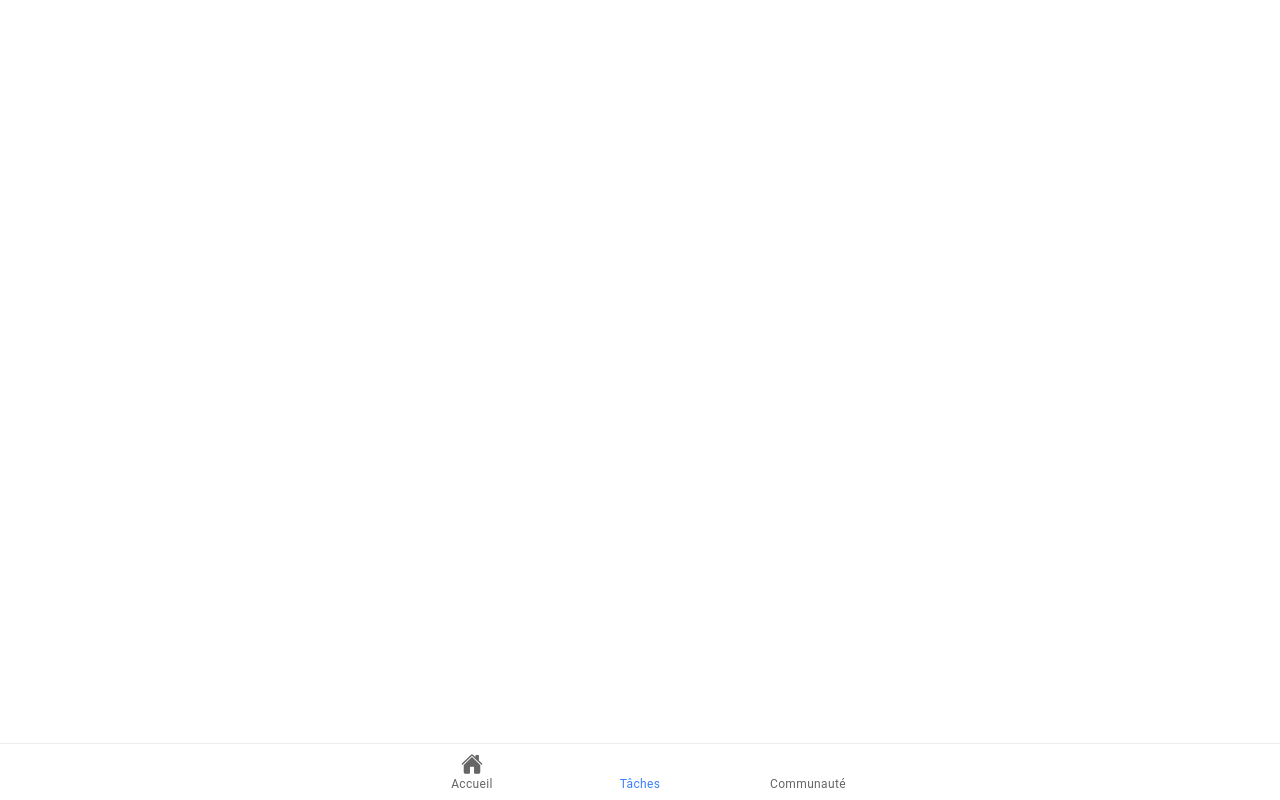
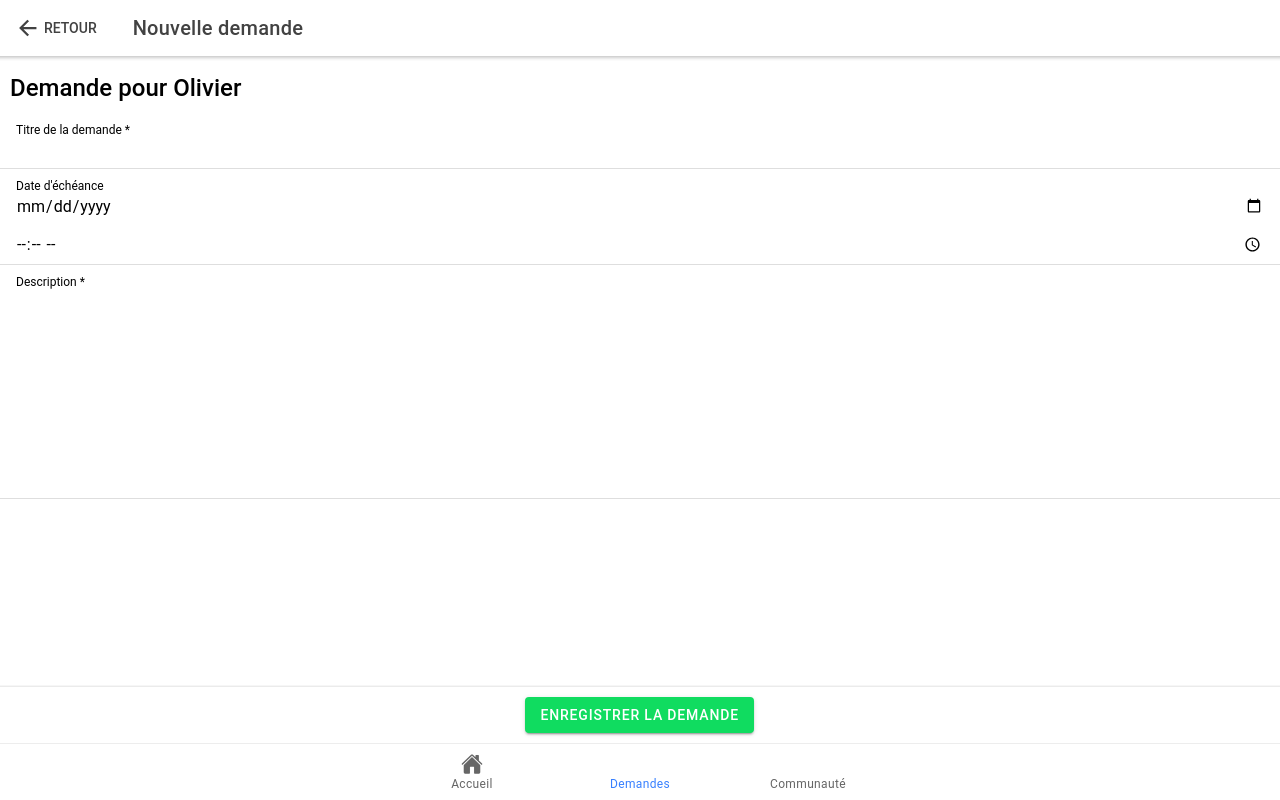
Before and after one commit to SocialGouv/maraudes-app, a React (Create React App) app: page /tasks/create/1 in a window 1280 px wide. Built offline with nearby package versions, Linux system fonts and the light colour scheme; the HTML template or start-up script is replaced by a standard one.

Commit message:
add create task form

```diff
--- a/src/App.tsx
+++ b/src/App.tsx
@@ -13,6 +13,8 @@ import { IonReactRouter } from "@ionic/react-router";
 import { clock, contact, helpBuoy, home } from "ionicons/icons";
 import Tasks from "./pages/Tasks";
 import Task from "./pages/Task";
+import CreateTask from "./pages/CreateTask";
+import InitTask from "./pages/InitTask";
 import Home from "./pages/Home";
 import Community from "./pages/Community";
 
@@ -41,6 +43,8 @@ const App: React.FC = () => (
       <IonTabs>
         <IonRouterOutlet>
           <Route path="/tasks" component={Tasks} exact={true} />
+          <Route path="/tasks/create/:id" component={InitTask} exact={true} />
+          <Route path="/tasks/create" component={CreateTask} exact={true} />
           <Route path="/tasks/:id" component={Task} exact={true} />
           <Route path="/community" component={Community} exact={true} />
           <Route path="/home" component={Home} exact={true} />
@@ -53,7 +57,7 @@ const App: React.FC = () => (
           </IonTabButton>
           <IonTabButton tab="tasks" href="/tasks">
             <IonIcon icon={clock} />
-            <IonLabel>Tâches</IonLabel>
+            <IonLabel>Demandes</IonLabel>
           </IonTabButton>
           <IonTabButton tab="community" href="/community">
             <IonIcon icon={contact} />
--- /dev/null
+++ b/src/pages/CreateTask.tsx
@@ -0,0 +1,111 @@
+/*
+title
+people
+geo
+dueDate
+
+*/
+
+import React from "react";
+import {
+  IonList,
+  IonText,
+  IonItem,
+  IonLabel,
+  IonInput,
+  IonToggle,
+  IonRadio,
+  IonCheckbox,
+  IonItemSliding,
+  IonItemOption,
+  IonItemOptions,
+  IonListHeader,
+  IonContent,
+  IonAvatar,
+  IonFooter,
+  IonHeader,
+  IonIcon,
+  IonButton,
+  IonToolbar,
+  IonTitle,
+  IonButtons,
+  IonBackButton,
+  IonPage,
+  IonCard,
+  IonCardHeader,
+  IonCardSubtitle,
+  IonCardTitle,
+  IonCardContent,
+  IonChip,
+  IonTextarea,
+  IonRow
+} from "@ionic/react";
+import { useHistory } from "react-router";
+import formatDistanceToNow from "date-fns/formatDistanceToNow";
+import format from "date-fns/format";
+import { fr } from "date-fns/locale";
+import { calendar, pin, stopwatch, person } from "ionicons/icons";
+
+import comments from "../comments.json";
+import community from "../community.json";
+
+type PeoplePickerProps = {
+  onClick: Function;
+};
+
+const PeoplePicker = ({ onClick }: PeoplePickerProps) => (
+  <div>
+    {community.map(entry => (
+      <IonItem key={entry.id} detail button onClick={() => onClick(entry)}>
+        <IonAvatar slot="start" style={{ background: "#3880ff" }} />
+        <IonLabel>
+          <h2>{entry.title}</h2>
+        </IonLabel>
+      </IonItem>
+    ))}
+  </div>
+);
+
+type Person = {
+  id: number;
+};
+
+const Task: React.FC = () => {
+  const history = useHistory();
+  const addPerson = () => {
+    const name = prompt("Nom de la personne ?", "");
+    if (name) {
+      alert("Create person " + name);
+      // todo : create person and history.replace(`/tasks/create/${person.id}`)
+    }
+  };
+  return (
+    <IonPage>
+      <IonHeader>
+        <IonToolbar>
+          <IonButtons slot="start">
+            <IonBackButton defaultHref="/tasks" text="Retour" />
+          </IonButtons>
+          <IonTitle>Nouvelle demande</IonTitle>
+        </IonToolbar>
+      </IonHeader>
+      <IonContent>
+        <h1 style={{ paddingLeft: 10 }}>Personne bénéficiaire :</h1>
+        <PeoplePicker
+          onClick={(person: Person) =>
+            history.replace(`/tasks/create/${person.id}`)
+          }
+        />
+      </IonContent>
+      <IonFooter>
+        <IonToolbar className="ion-text-center">
+          <IonButton color="success" onClick={addPerson}>
+            nouvelle personne
+          </IonButton>
+        </IonToolbar>
+      </IonFooter>
+    </IonPage>
+  );
+};
+
+export default Task;
--- a/src/pages/Home.tsx
+++ b/src/pages/Home.tsx
@@ -53,7 +53,7 @@ const Home: React.FC = () => {
         <IonList lines="none">
           <IonItem button onClick={() => history.push("/tasks")}>
             <IonIcon slot="start" color="medium" icon={clock} />
-            <IonLabel>Tâches</IonLabel>
+            <IonLabel>Demandes d'aide</IonLabel>
           </IonItem>
           <IonItem button onClick={() => history.push("/community")}>
             <IonIcon slot="start" color="medium" icon={people} />
--- /dev/null
+++ b/src/pages/InitTask.tsx
@@ -0,0 +1,104 @@
+/*
+title
+people
+geo
+dueDate
+
+*/
+
+import React from "react";
+import {
+  IonList,
+  IonText,
+  IonItem,
+  IonLabel,
+  IonInput,
+  IonToggle,
+  IonRadio,
+  IonCheckbox,
+  IonItemSliding,
+  IonItemOption,
+  IonItemOptions,
+  IonListHeader,
+  IonContent,
+  IonAvatar,
+  IonFooter,
+  IonHeader,
+  IonIcon,
+  IonButton,
+  IonToolbar,
+  IonTitle,
+  IonButtons,
+  IonBackButton,
+  IonPage,
+  IonCard,
+  IonCardHeader,
+  IonCardSubtitle,
+  IonCardTitle,
+  IonCardContent,
+  IonChip,
+  IonTextarea,
+  IonRow
+} from "@ionic/react";
+import { RouteComponentProps, useHistory } from "react-router";
+import formatDistanceToNow from "date-fns/formatDistanceToNow";
+import format from "date-fns/format";
+import { fr } from "date-fns/locale";
+import { calendar, pin, stopwatch, person } from "ionicons/icons";
+
+import comments from "../comments.json";
+import community from "../community.json";
+
+interface TaskPageProps
+  extends RouteComponentProps<{
+    id: string;
+  }> {}
+
+const Task: React.FC<TaskPageProps> = ({ match }) => {
+  const history = useHistory();
+  const id = match.params.id;
+  const person = community.find(t => t.id === id);
+  if (!person) {
+    return <div>Personne non trouvée </div>;
+  }
+  return (
+    <IonPage>
+      <IonHeader>
+        <IonToolbar>
+          <IonButtons slot="start">
+            <IonBackButton defaultHref="/tasks" text="Retour" />
+          </IonButtons>
+          <IonTitle>Nouvelle demande</IonTitle>
+        </IonToolbar>
+      </IonHeader>
+      <IonContent>
+        <h2 style={{ paddingLeft: 10 }}>Demande pour {person.title}</h2>
+        <IonItem>
+          <IonLabel position="stacked">Titre de la demande *</IonLabel>
+          <IonInput></IonInput>
+        </IonItem>
+        <IonItem>
+          <IonLabel position="stacked">Date d'échéance</IonLabel>
+          <IonInput type="date"></IonInput>
+          <IonInput type="time"></IonInput>
+        </IonItem>
+        <IonItem>
+          <IonLabel position="stacked">Description *</IonLabel>
+          <IonTextarea rows={10}></IonTextarea>
+        </IonItem>
+      </IonContent>
+      <IonFooter>
+        <IonToolbar className="ion-text-center">
+          <IonButton
+            color="success"
+            onClick={() => history.replace("/tasks/1")}
+          >
+            Enregistrer la demande
+          </IonButton>
+        </IonToolbar>
+      </IonFooter>
+    </IonPage>
+  );
+};
+
+export default Task;
--- a/src/pages/Task.tsx
+++ b/src/pages/Task.tsx
@@ -118,11 +118,6 @@ const Task: React.FC<TaskPageProps> = ({ match }) => {
               )}`}
               avatarStyle={{ background: "var(--ion-color-warning)" }}
             />
-            <TaskChip
-              avatarStyle={{ background: "var(--ion-color-success)" }}
-              icon={pin}
-              text={`Lieu : ?`}
-            />
             <IonRow style={{ marginTop: 30, fontSize: "1rem" }}>
               {task.description}
             </IonRow>
--- a/src/pages/Tasks.tsx
+++ b/src/pages/Tasks.tsx
@@ -25,6 +25,7 @@ import {
 
 import formatDistanceToNow from "date-fns/formatDistanceToNow";
 import { fr } from "date-fns/locale";
+import { useHistory } from "react-router";
 
 import AvatarItem from "../components/AvatarItem";
 import todo from "../todo.json";
@@ -32,17 +33,24 @@ import todo from "../todo.json";
 const formatDueDate = (date: string) =>
   formatDistanceToNow(new Date(date), { addSuffix: true, locale: fr }) || "";
 
-export const Tasks: React.FC = () => (
+export const Tasks: React.FC = () => {
+  const history = useHistory();
+  return (
     <IonPage>
       <IonHeader>
         <IonToolbar>
           <IonButtons slot="start">
             <IonBackButton defaultHref="/" text="Retour" />
           </IonButtons>
-        <IonTitle>Tâches</IonTitle>
+          <IonTitle>Demandes d'aide</IonTitle>
         </IonToolbar>
       </IonHeader>
       <IonContent>
+        {todo.length === 0 && (
+          <h3 style={{ textAlign: "center", marginTop: "20vh" }}>
+            Aucune demande actuellement !
+          </h3>
+        )}
         {todo.map(entry => (
           <AvatarItem
             key={entry.id}
@@ -58,10 +66,16 @@ export const Tasks: React.FC = () => (
       </IonContent>
       <IonFooter>
         <IonToolbar className="ion-text-center">
-        <IonButton color="primary">Ajouter une tâche</IonButton>
+          <IonButton
+            color="primary"
+            onClick={() => history.replace("/tasks/create")}
+          >
+            nouvelle demande
+          </IonButton>
         </IonToolbar>
       </IonFooter>
     </IonPage>
   );
+};
 
 export default Tasks;
```
Lines whose indentation alone changed are shown as unchanged.
